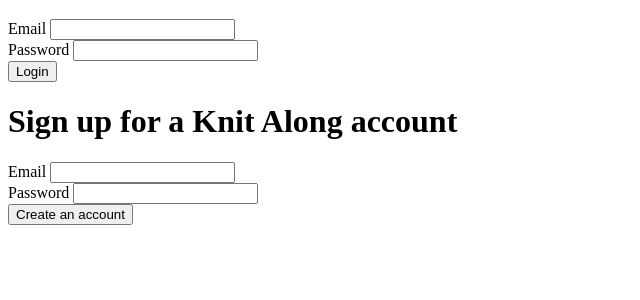
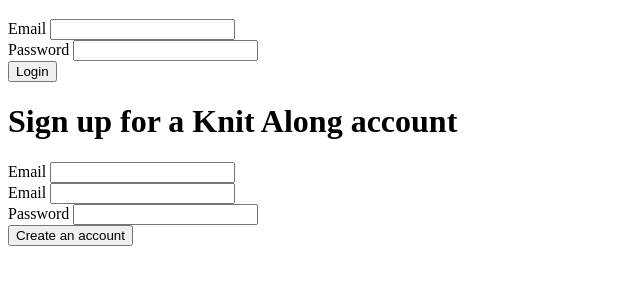
Before and after one commit to LaOriana/knit-along, a Python web app: template templates/homepage.html in a window 1280 px wide. Shown: the part 159-459 px from the top of the page, without its empty margins (0-640 px from the left). Run offline with Jinja, Linux system fonts and the light colour scheme; the template is opened without the code that fills it, so the values that code supplies are empty.

Commit message:
add username to signup-form

```diff
--- a/templates/homepage.html
+++ b/templates/homepage.html
@@ -37,6 +37,9 @@
                     <label for="email">Email</label>
                     <input type="text" name="email" id="email" required>
                     <br>
+                    <label for="username">Email</label>
+                    <input type="text" name="username" id="username" required>
+                    <br>
                     <label for="password">Password</label>
                     <input type="text" name="password" id="password" required>
                     <br>
```
